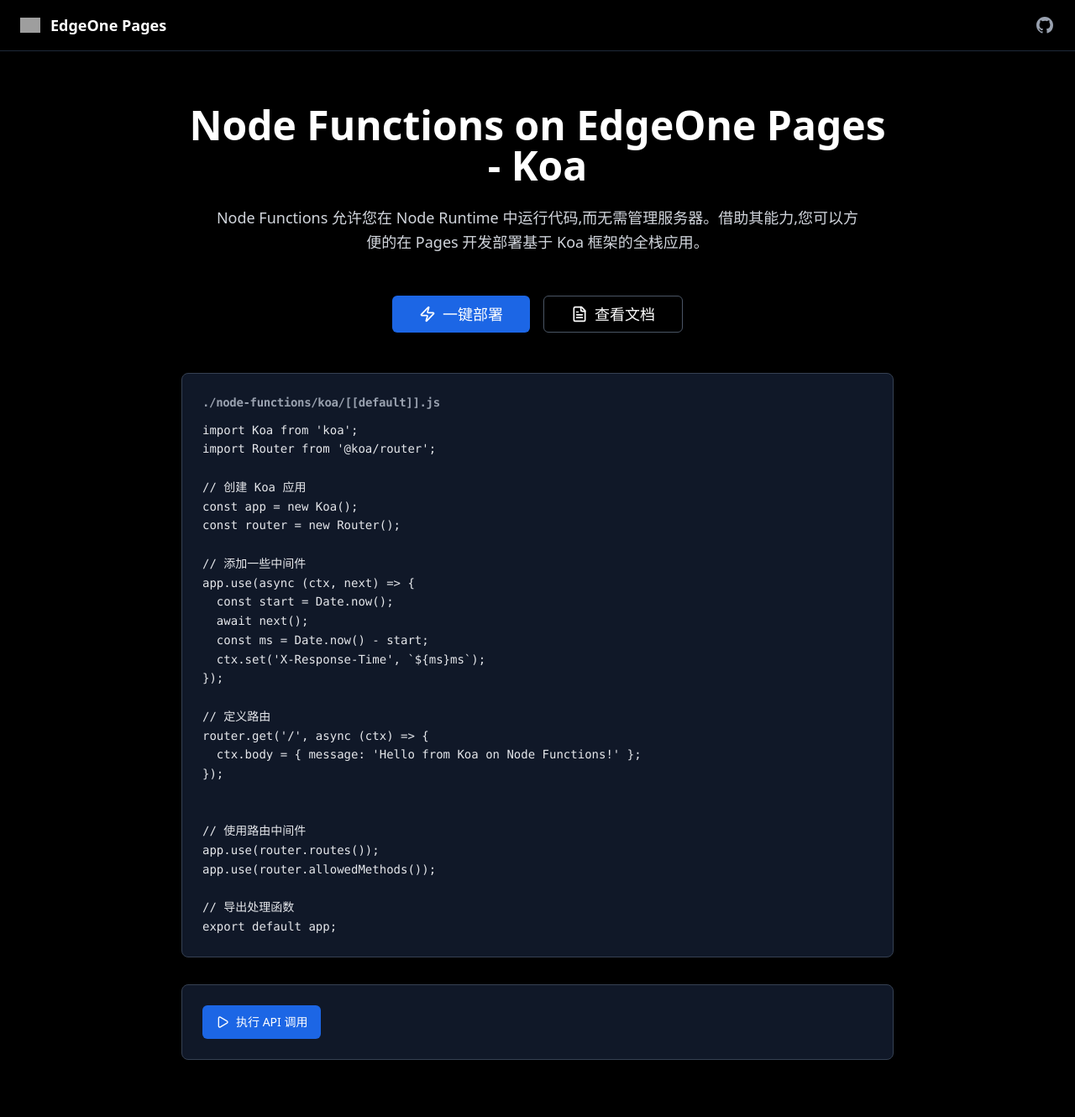
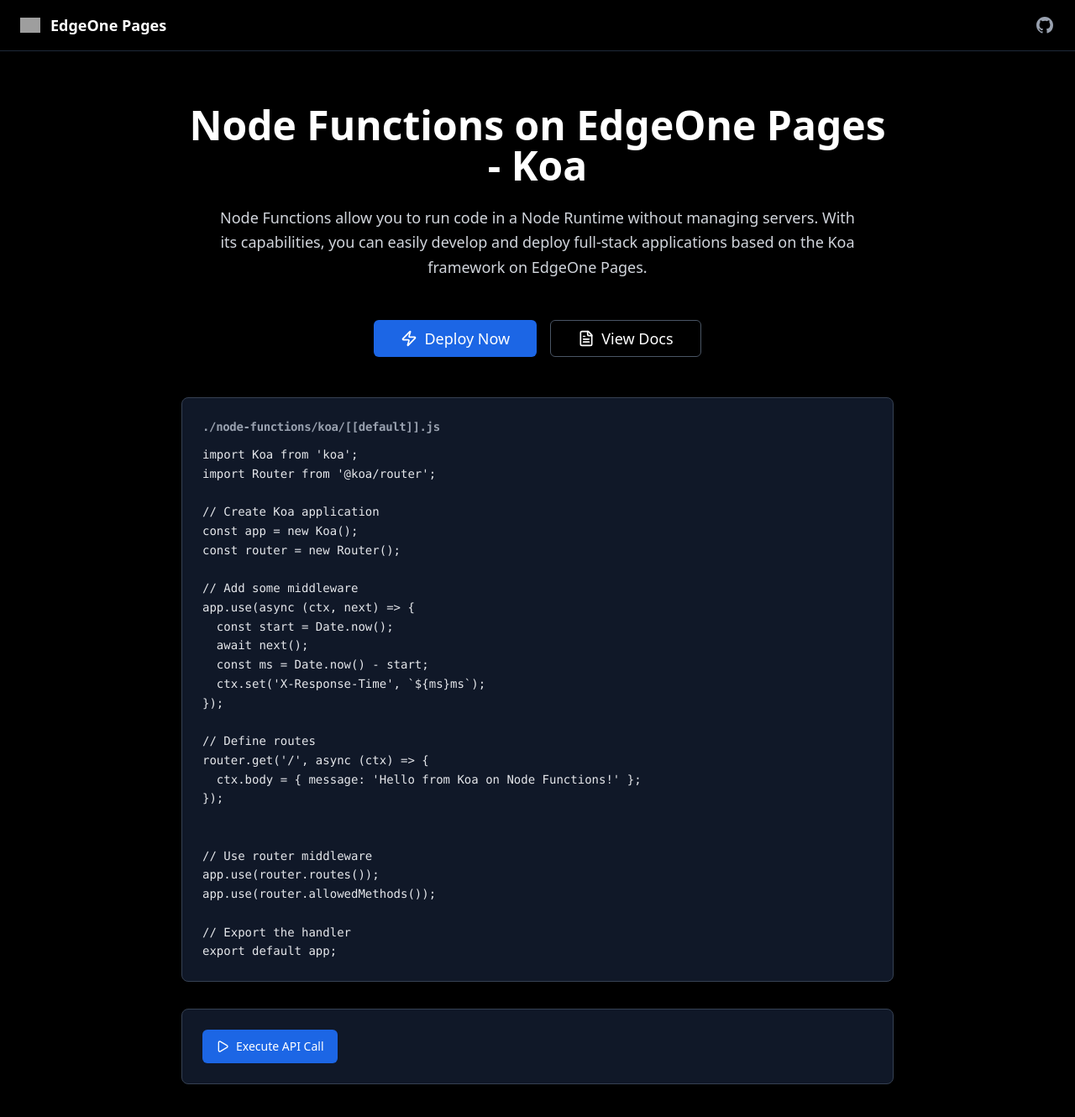
Before and after one commit to TencentEdgeOne/koa-template, a Next.js app: page / in a window 1280 px wide. Shown: the top 1330 px of the page at 84% size. Built offline with nearby package versions, Linux system fonts and the light colour scheme; grey boxes are pictures that could not be loaded.

Commit message:
language

```diff
--- a/src/app/layout.tsx
+++ b/src/app/layout.tsx
@@ -3,7 +3,7 @@
 
 export const metadata: Metadata = {
   title: "Node Functions on EdgeOne Pages - Koa",
-  description: "Node Functions 允许您在 Node Runtime 中运行代码,而无需管理服务器。",
+  description: "Node Functions allow you to run code in a Node Runtime without managing servers.",
 };
 
 export default function RootLayout({
@@ -12,7 +12,7 @@
   children: React.ReactNode;
 }>) {
   return (
-    <html lang="zh-CN" className="dark">
+    <html lang="en" className="dark">
       <body className="antialiased">
         {children}
       </body>
--- a/src/app/page.tsx
+++ b/src/app/page.tsx
@@ -14,7 +14,7 @@
       const data = await response.json();
       setApiResult(data.message);
     } catch (error) {
-      setApiResult("API 调用失败");
+      setApiResult("API call failed");
     }
   };
 
@@ -64,9 +64,7 @@
             Node Functions on EdgeOne Pages - Koa
           </h1>
           <p className="text-lg text-gray-300 max-w-3xl mx-auto leading-relaxed">
-            Node Functions 允许您在 Node Runtime
-            中运行代码,而无需管理服务器。借助其能力,您可以方便的在 Pages
-            开发部署基于 Koa 框架的全栈应用。
+            Node Functions allow you to run code in a Node Runtime without managing servers. With its capabilities, you can easily develop and deploy full-stack applications based on the Koa framework on EdgeOne Pages.
           </p>
         </div>
 
@@ -77,7 +75,7 @@
             className="bg-[#1c66e5] hover:bg-[#1c66e5]/90 text-white px-8 py-3 text-lg cursor-pointer"
           >
             <Zap className="mr-2 h-5 w-5" />
-            一键部署
+            Deploy Now
           </Button>
           <Button
             variant="outline"
@@ -85,7 +83,7 @@
             className="border-gray-600 text-white hover:bg-gray-800 px-8 py-3 text-lg cursor-pointer"
           >
             <FileText className="mr-2 h-5 w-5" />
-            查看文档
+            View Docs
           </Button>
         </div>
 
@@ -101,11 +99,11 @@
               {`import Koa from 'koa';
 import Router from '@koa/router';
 
-// 创建 Koa 应用
+// Create Koa application
 const app = new Koa();
 const router = new Router();
 
-// 添加一些中间件
+// Add some middleware
 app.use(async (ctx, next) => {
   const start = Date.now();
   await next();
@@ -113,17 +111,17 @@
   ctx.set('X-Response-Time', \`$\{ms\}ms\`);
 });
 
-// 定义路由
+// Define routes
 router.get('/', async (ctx) => {
   ctx.body = { message: 'Hello from Koa on Node Functions!' };
 });
 
 
-// 使用路由中间件
+// Use router middleware
 app.use(router.routes());
 app.use(router.allowedMethods());
 
-// 导出处理函数
+// Export the handler
 export default app;
 `}
             </pre>
@@ -139,11 +137,11 @@
                 className="bg-[#1c66e5] hover:bg-[#1c66e5]/90 text-white cursor-pointer"
               >
                 <Play className="mr-2 h-4 w-4" />
-                执行 API 调用
+                Execute API Call
               </Button>
               {apiResult && (
                 <div className="text-left">
-                  <p className="text-sm text-gray-400 mb-2">API 调用结果:</p>
+                  <p className="text-sm text-gray-400 mb-2">API Call Result:</p>
                   <p className="text-green-400 font-mono bg-gray-800 px-3 py-2 rounded">
                     {apiResult}
                   </p>
```
Also changed, not shown: 1 other file (tests, documents, lock files or other folders).
